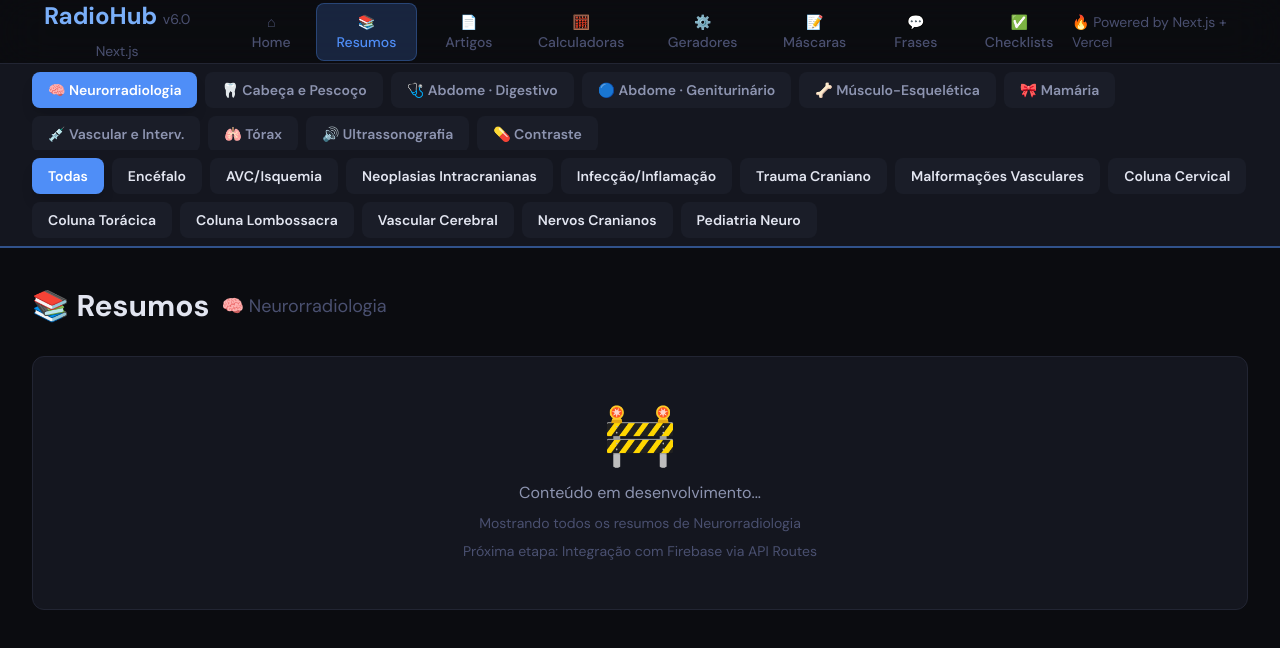
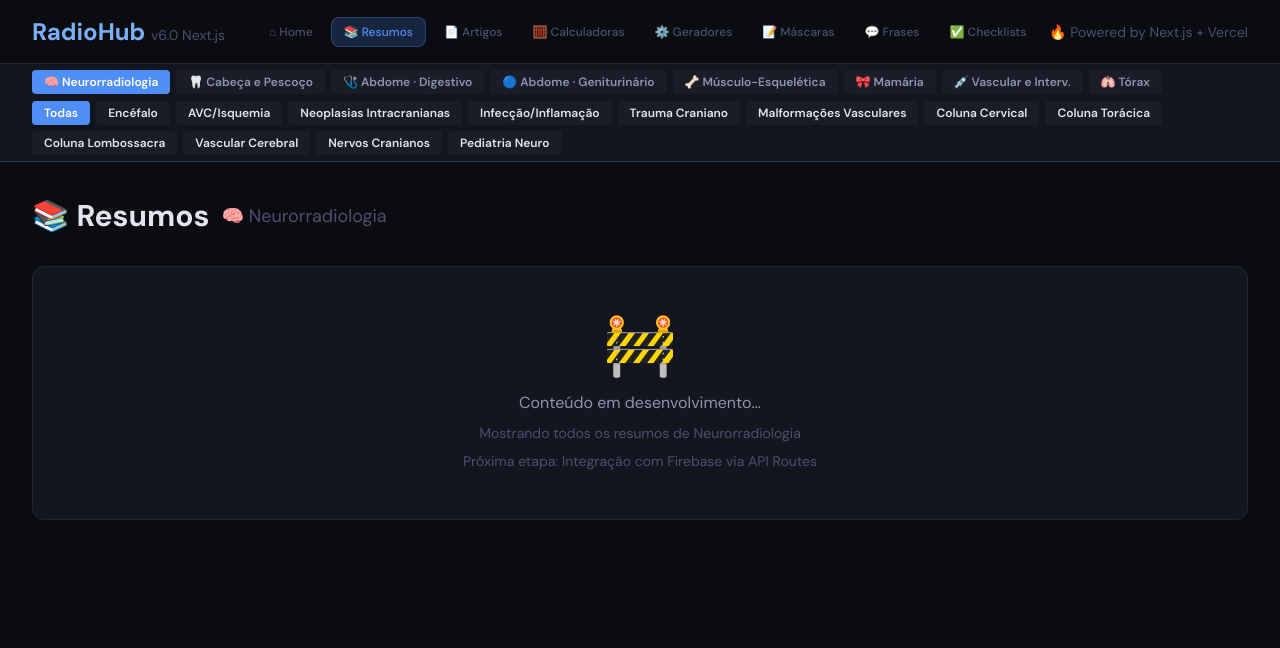
Before and after one commit to alandinizhummel-lgtm/radiohub-nextjs, a Next.js app: page / in a window 1280 px wide. Both pictures are taken after a click on the button "📚 Resumos". Shown: the top 648 px of the page. Built offline with nearby package versions, Linux system fonts and the light colour scheme.

Commit message:
Refactor layout and styling for navigation components

```diff
--- a/app/page.tsx
+++ b/app/page.tsx
@@ -79,7 +79,7 @@ export default function Home() {
               RadioHub <span className="text-sm text-text3 font-normal">v6.0 Next.js</span>
             </button>
 
-            <nav className="flex gap-2">
+            <nav className="flex gap-1.5">
               {[
                 { id: 'home', label: '⌂ Home' },
                 { id: 'resumos', label: '📚 Resumos' },
@@ -93,7 +93,7 @@ export default function Home() {
                 <button
                   key={section.id}
                   onClick={() => setCurrentSection(section.id)}
-                  className={`px-4 py-2 rounded-lg text-sm font-medium transition-all ${
+                  className={`px-3 py-1.5 rounded-lg text-xs font-medium transition-all ${
                     currentSection === section.id
                       ? 'bg-accent/20 text-accent border border-accent/30'
                       : 'text-text3 hover:text-text hover:bg-surface2'
@@ -111,17 +111,17 @@ export default function Home() {
         </div>
       </header>
 
-      {/* ESPECIALIDADES TABS */}
+      {/* ESPECIALIDADES TABS - COMPACTO */}
       {currentSection !== 'home' && (
-        <div className="fixed top-16 left-0 right-0 bg-surface border-b-2 border-accent/30 z-40 min-h-[56px] py-2">
-          <div className="container mx-auto px-8 flex flex-wrap items-center gap-2">
+        <div className="fixed top-16 left-0 right-0 bg-surface border-b border-accent/30 z-40 py-1.5">
+          <div className="container mx-auto px-8 flex flex-wrap items-center gap-1.5">
             {Object.entries(SPECS).map(([key, spec]) => (
               <button
                 key={key}
                 onClick={() => handleSpecChange(key)}
-                className={`px-4 py-2 rounded-lg text-sm font-semibold whitespace-nowrap transition-all ${
+                className={`px-3 py-1 rounded text-xs font-semibold whitespace-nowrap transition-all ${
                   currentSpec === key
-                    ? 'bg-accent text-white shadow-lg'
+                    ? 'bg-accent text-white shadow-md'
                     : 'bg-surface2 text-text2 hover:bg-border2 hover:text-text'
                 }`}
               >
@@ -132,15 +132,15 @@ export default function Home() {
         </div>
       )}
 
-      {/* SUB-AREAS - AGORA COM WRAP EM MÚLTIPLAS LINHAS */}
+      {/* SUB-AREAS - COMPACTO */}
       {currentSection !== 'home' && SPECS[currentSpec as keyof typeof SPECS].subs.length > 0 && (
-        <div className="fixed bg-surface border-b-2 border-accent/50 z-50 min-h-[52px] py-2" style={{top: '150px', left: 0, right: 0}}>
-          <div className="container mx-auto px-8 flex flex-wrap items-center gap-2">
+        <div className="fixed bg-surface border-b border-accent/30 z-50 py-1.5" style={{top: '95px', left: 0, right: 0}}>
+          <div className="container mx-auto px-8 flex flex-wrap items-center gap-1.5">
             <button
               onClick={() => setCurrentSubArea('all')}
-              className={`px-4 py-2 rounded-lg text-sm font-semibold whitespace-nowrap transition-all ${
+              className={`px-3 py-1 rounded text-xs font-semibold whitespace-nowrap transition-all ${
                 currentSubArea === 'all'
-                  ? 'bg-accent text-white shadow-lg'
+                  ? 'bg-accent text-white shadow-md'
                   : 'bg-surface2 text-text hover:bg-border2'
               }`}
             >
@@ -150,9 +150,9 @@ export default function Home() {
               <button
                 key={sub}
                 onClick={() => setCurrentSubArea(sub)}
-                className={`px-4 py-2 rounded-lg text-sm font-semibold whitespace-nowrap transition-all ${
+                className={`px-3 py-1 rounded text-xs font-semibold whitespace-nowrap transition-all ${
                   currentSubArea === sub
-                    ? 'bg-accent text-white shadow-lg'
+                    ? 'bg-accent text-white shadow-md'
                     : 'bg-surface2 text-text hover:bg-border2'
                 }`}
               >
@@ -164,7 +164,7 @@ export default function Home() {
       )}
 
       {/* MAIN CONTENT */}
-      <main className={`${currentSection === 'home' ? 'pt-16' : 'pt-[240px]'} min-h-screen`}>
+      <main className={`${currentSection === 'home' ? 'pt-16' : 'pt-[150px]'} min-h-screen`}>
         <div className="container mx-auto px-8 py-12">
 
           {currentSection === 'home' && (
```
